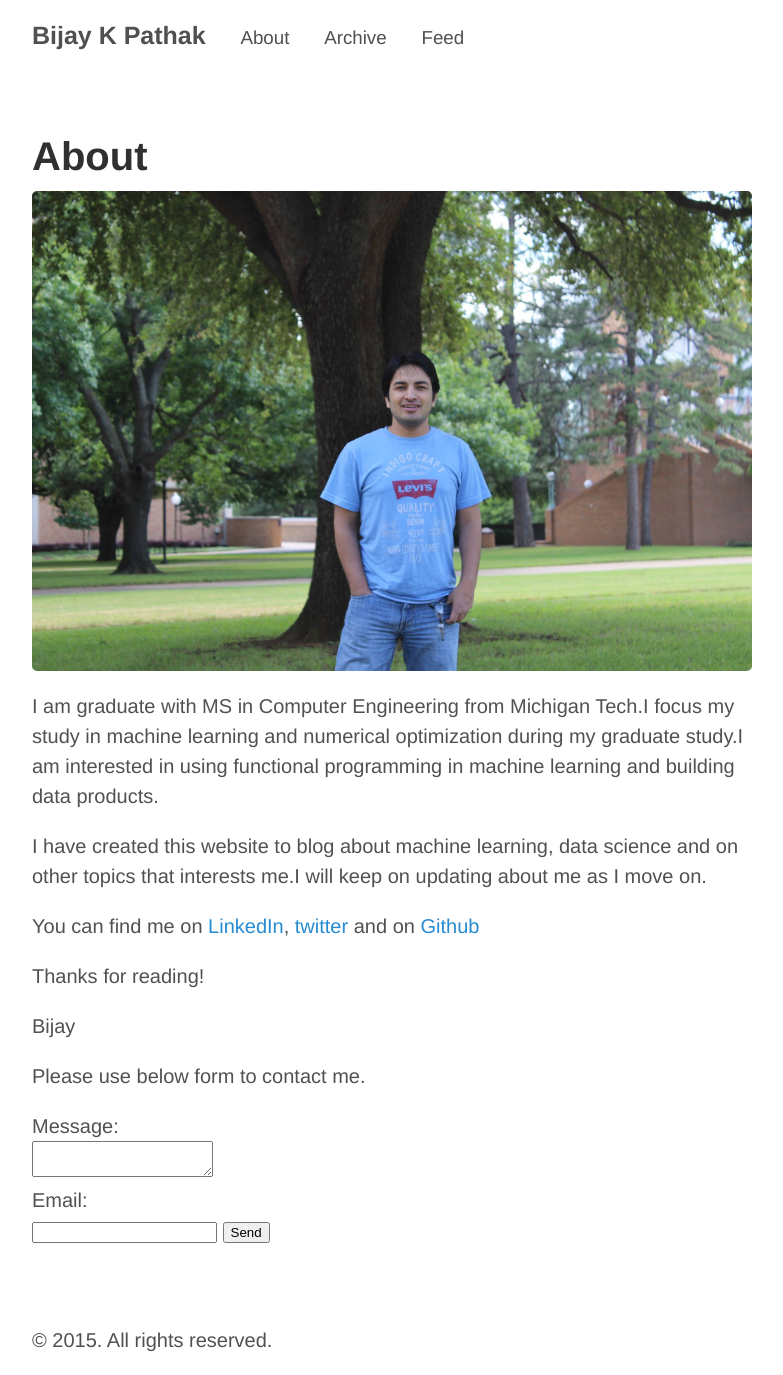
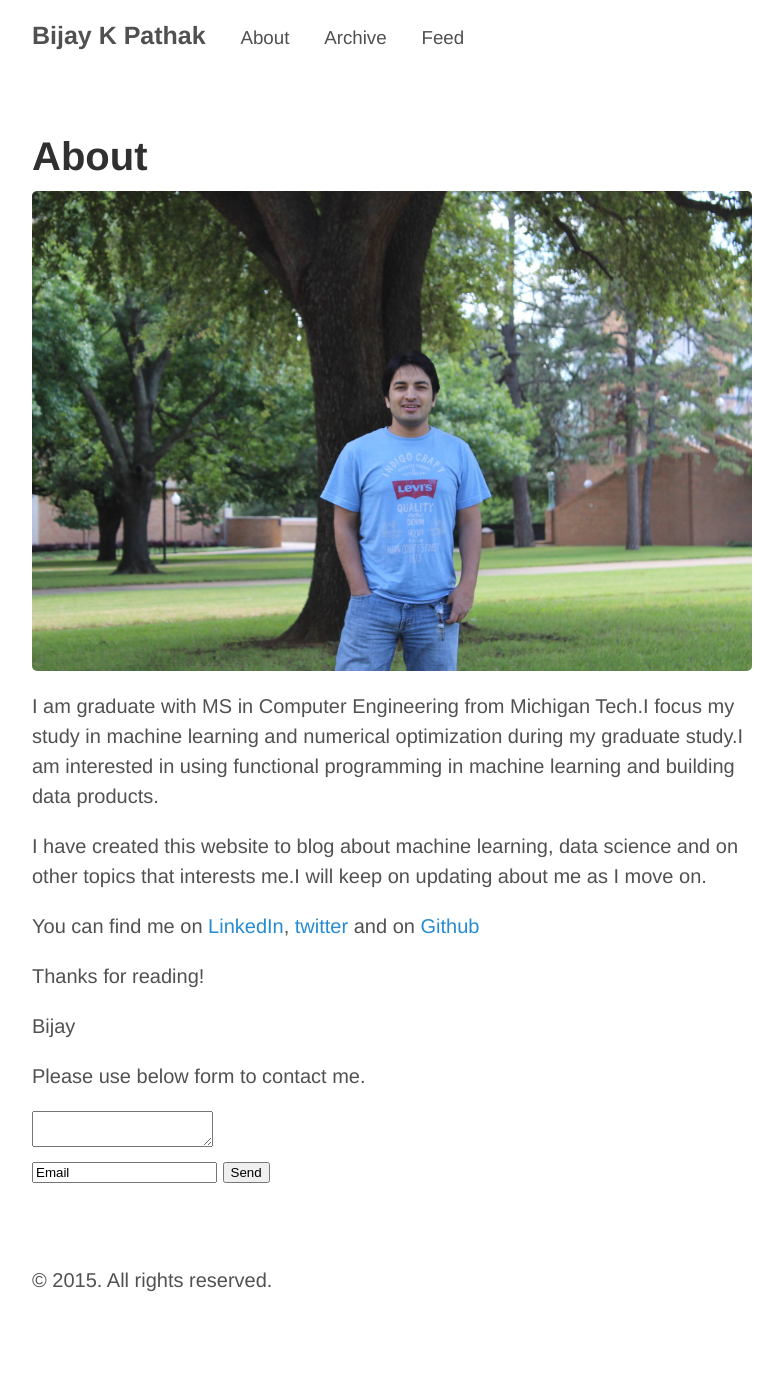
Before and after one commit to bkpathak/bkpathak.github.io, a Jekyll site: the page built from about.md, in a window 1280 px wide. Shown: the whole page, without its empty margins (248-1031 px from the left). Built offline with Jekyll 4.4.1, drawn with Linux system fonts in a browser that asks for light colours; Markdown is read by kramdown in place of the engine named in the settings; after the commit the page ends 1315 px from its top, so only the background shows below that.

Commit message:
added value for the input box.

```diff
--- a/about.md
+++ b/about.md
@@ -19,10 +19,8 @@ Please use below form to contact me.
 
 <form action="//formspree.io/pathakbijaykumar@gmail.com"
       method="POST">
-      Message:<br>
-      <textarea name="body"></textarea>
+      <textarea name="body" value="Message"></textarea>
       <br>
-      Email:<br>
-    <input type="email" name="_replyto">
+    <input type="email" name="_replyto" value="Email">
     <input type="submit" value="Send">
 </form>
```
